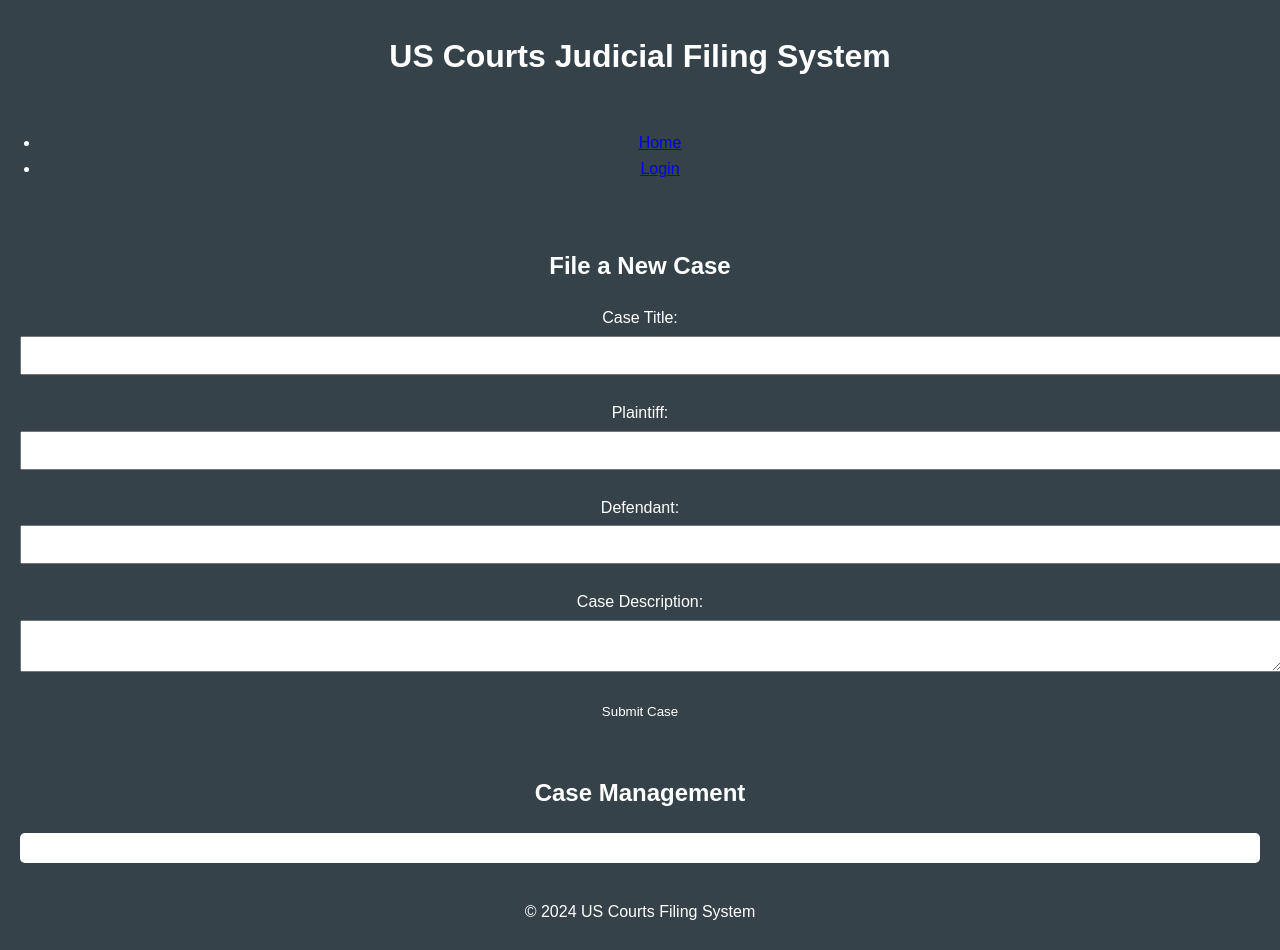
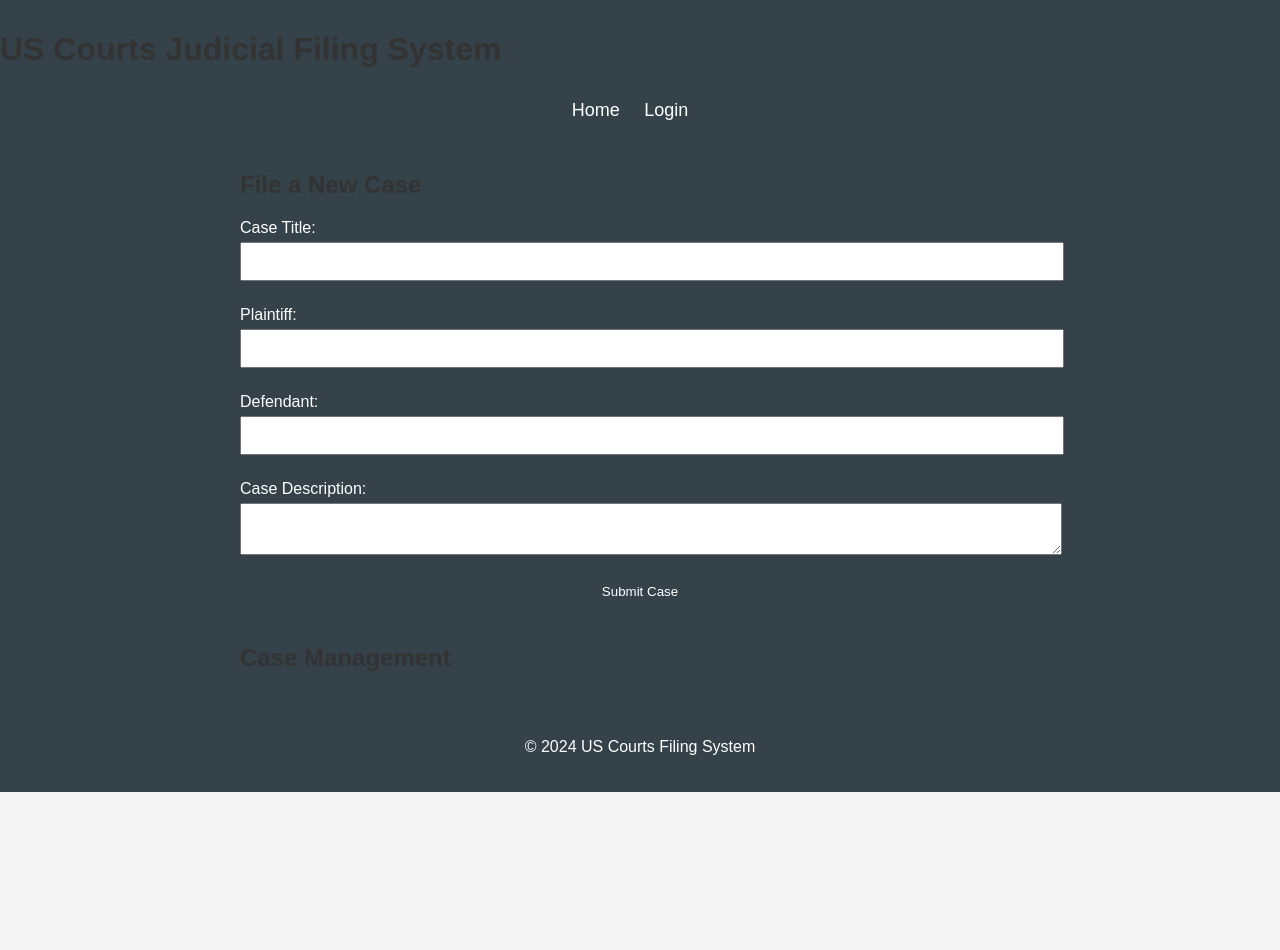
Before and after one commit to GJordan416/us-courts-system, a plain HTML site: page index.html in a window 1280 px wide. After the commit the page ends 800 px from the top, so only its background shows below. Drawn offline with Linux system fonts and the light colour scheme.

Commit message:
Update style.css

```diff
--- a/style.css
+++ b/style.css
@@ -1,6 +1,5 @@
 body {
     font-family: Arial, sans-serif;
-    line-height: 1.6;
     margin: 0;
     padding: 0;
     background-color: #f4f4f4;
@@ -10,11 +9,30 @@ header {
     background: #35424a;
     color: #fff;
     padding: 10px 0;
+}
+
+nav ul {
+    list-style: none;
     text-align: center;
+    margin: 0;
+    padding: 0;
+}
+
+nav ul li {
+    display: inline;
+    margin-right: 20px;
+}
+
+nav ul li a {
+    color: #fff;
+    text-decoration: none;
+    font-size: 18px;
 }
 
 main {
     padding: 20px;
+    max-width: 800px;
+    margin: 0 auto;
 }
 
 form label {
@@ -22,29 +40,30 @@ form label {
     margin: 10px 0 5px;
 }
 
-form input, form textarea, button {
+form input, form textarea, form button {
     width: 100%;
     padding: 10px;
     margin-bottom: 15px;
 }
 
-button {
+form button {
     background: #35424a;
     color: #fff;
     border: none;
     cursor: pointer;
 }
 
-button:hover {
+form button:hover {
     background: #1c2529;
 }
 
-#case-management {
-    margin-top: 30px;
+footer {
+    text-align: center;
+    padding: 10px;
+    background: #35424a;
+    color: #fff;
 }
 
-#caseList {
-    background: #fff;
-    padding: 15px;
-    border-radius: 5px;
+h1, h2, h3 {
+    color: #333;
 }
```
